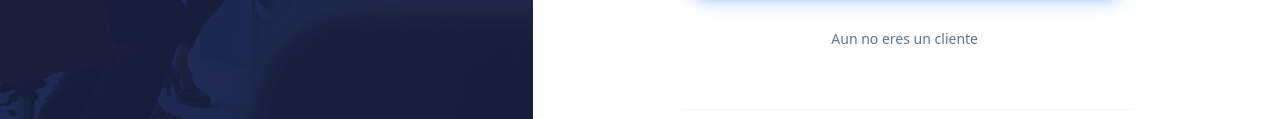
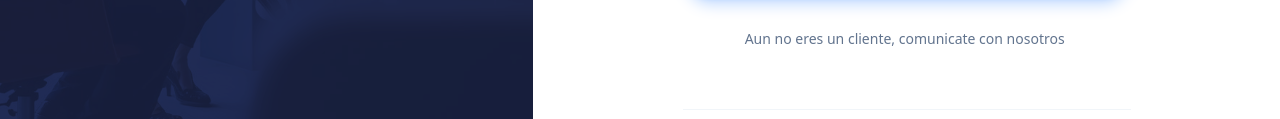
Before and after one commit to DiegoEC12/factor-iq-rework, a website: page pages/servicio_nube.html in a window 1280 px wide. Shown: the part 563-682 px from the top of the page. Drawn offline with Linux system fonts and the light colour scheme.

Commit message:
Actualizar mensaje de contacto para clientes en la página de servicio en la nube

```diff
--- a/pages/servicio_nube.html
+++ b/pages/servicio_nube.html
@@ -164,7 +164,7 @@
 
                 <div class="mt-8 text-center">
                     <p class="text-white lg:text-slate-500 text-sm">
-                        Aun no eres un cliente
+                        Aun no eres un cliente, comunicate con nosotros
                         <a class="text-white lg:text-accent font-extrabold hover:text-secondary lg:hover:text-red-600 hover:underline ml-1 transition-colors"
                                 href="contacto.html#contacto">
 
```
